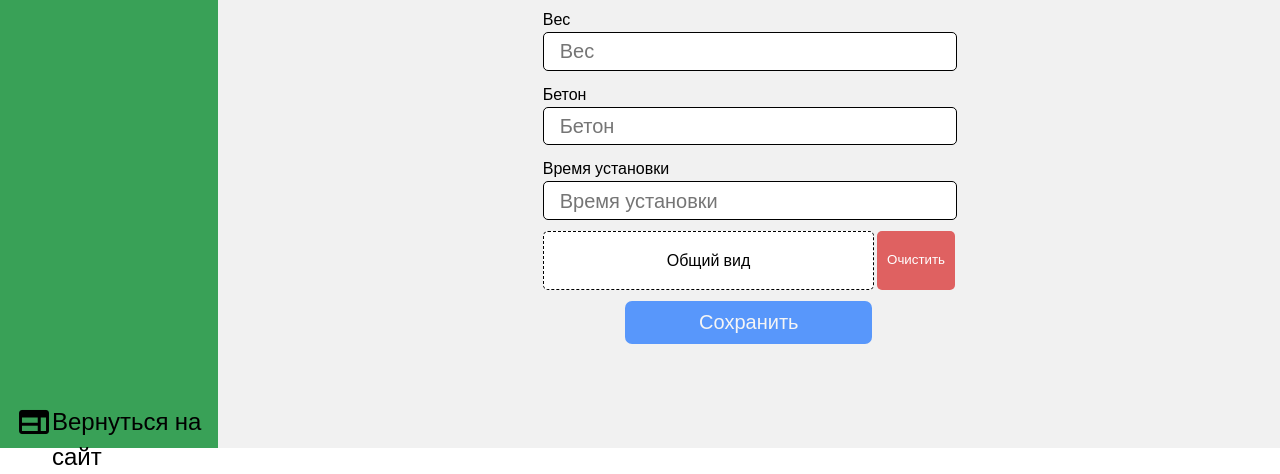
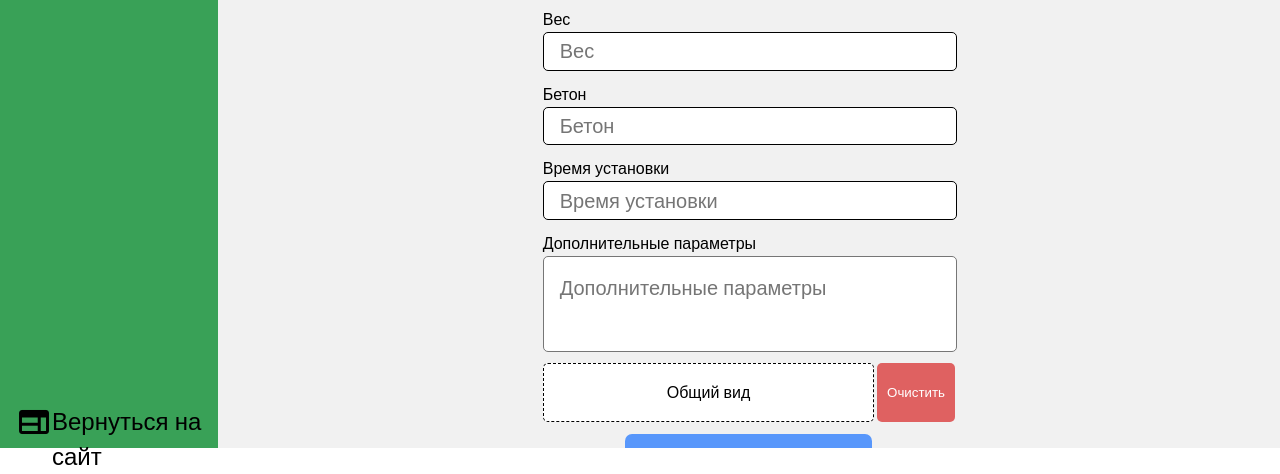
Before and after one commit to dshutrin/KomShop, a Django app: page /admin_panel/products/add in a window 1280 px wide. Shown: the part 797-1271 px from the top of the page. Run offline with Django 5.2, Linux system fonts and the light colour scheme; the visitor is signed in with stand-in values (Sample User, id 1).

Commit message:
add products

```diff
--- a/shop/forms.py
+++ b/shop/forms.py
@@ -1,14 +1,20 @@
 from django import forms
 from .models import *
+
 
 class ProductForm(forms.ModelForm):
     def __init__(self, *args, **kwargs):
         super().__init__(*args, **kwargs)
         for visible in self.visible_fields():
             visible.field.widget.attrs['placeholder'] = visible.field.label
+
     class Meta:
         model = Product
-        fields = ["name", "price", "product_code", "age_start", "age_end", "height", "width", "length", "weight", "concrete", "installation_time", "photo"]
+        fields = [
+            "name", "price", "product_code", "age_start", "age_end", "height",
+            "width", "length", "weight", "concrete", "installation_time", "params",
+            "photo"
+        ]
 
 
 class TagForm(forms.ModelForm):
@@ -16,6 +22,7 @@ class TagForm(forms.ModelForm):
         super().__init__(*args, **kwargs)
         for visible in self.visible_fields():
             visible.field.widget.attrs['placeholder'] = visible.field.label
+
     class Meta:
         model = Tag
         fields = ["name"]
--- a/shop/models.py
+++ b/shop/models.py
@@ -86,6 +86,7 @@ class Product(models.Model):
 	height = models.PositiveIntegerField(verbose_name='Высота', null=True, blank=True)
 	width = models.PositiveIntegerField(verbose_name='Ширина', null=True, blank=True)
 	length = models.PositiveIntegerField(verbose_name='Длина', null=True, blank=True)
+	params = models.TextField(verbose_name='Дополнительные параметры', null=True, default=None, blank=True)
 	weight = models.FloatField(verbose_name='Вес', null=True, blank=True)
 	concrete = models.FloatField(verbose_name='Бетон', null=True, blank=True)
 	installation_time = models.FloatField(verbose_name='Время установки', null=True, blank=True)
--- a/static/css/admin_panel/admin_add_product.css
+++ b/static/css/admin_panel/admin_add_product.css
@@ -79,3 +79,12 @@ input[type="file"] {
 .form-button:hover {
     background-color: #447ddc;
 }
+
+textarea {
+    resize: none;
+    width: calc(100% - 2rem);
+    padding: 1rem;
+    font-size: 20px;
+    border-radius: 5px;
+    height: 5vh;
+}
```
Also changed, not shown: static/css/admin_panel/admin_edit_product.css (+9 -5 lines), shop/migrations/0006_product_params.py (added).
